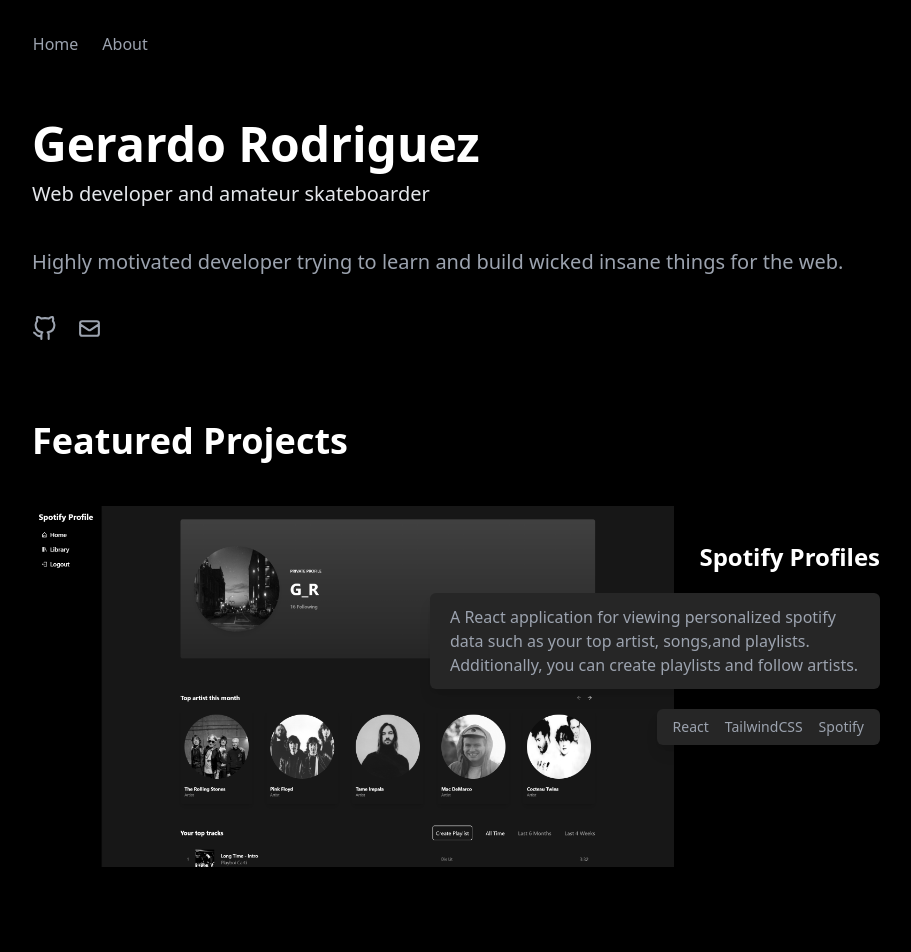
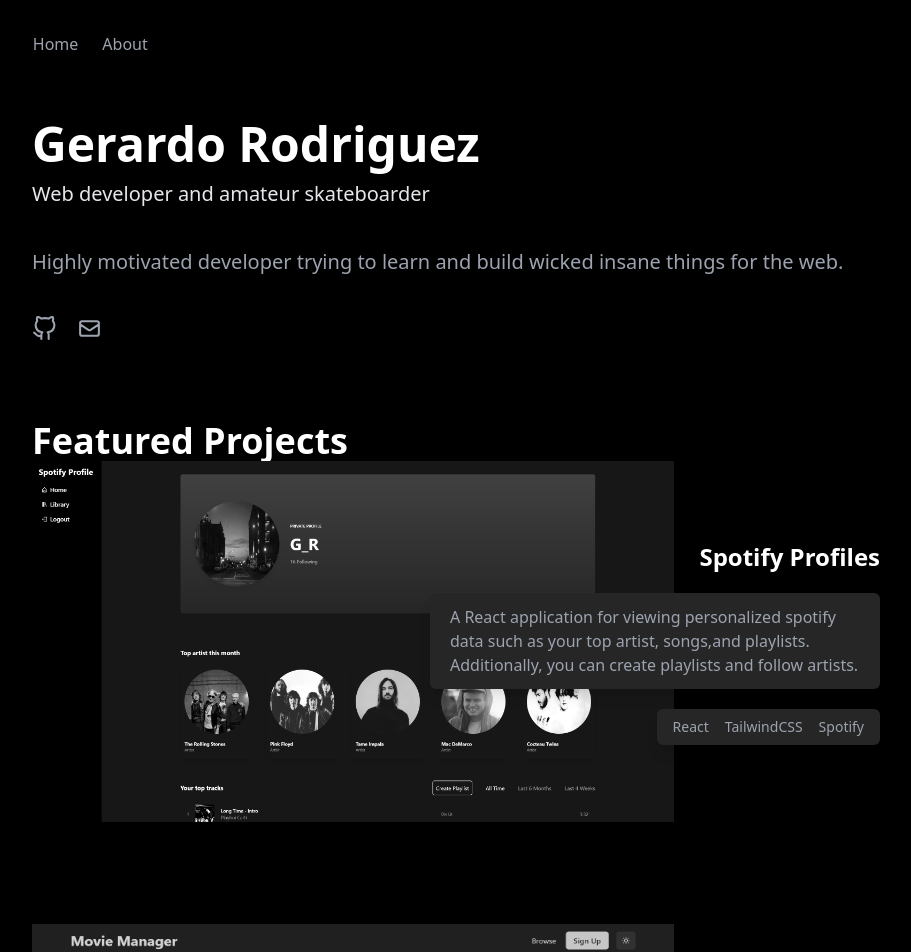
Before and after one commit to G-R3/gerar.dev, a Next.js app: page / in a window 1280 px wide. Shown: the top 952 px of the page, without its empty margins (180-1091 px from the left). Built offline with nearby package versions, Linux system fonts and the light colour scheme.

Commit message:
fix problem with images

```diff
--- a/src/components/Project.tsx
+++ b/src/components/Project.tsx
@@ -1,4 +1,5 @@
 import React, { FC } from "react";
+import Image from "next/image";
 import { motion } from "framer-motion";
 import type { ProjectType } from "../projects";
 
@@ -33,18 +34,22 @@
   return (
     <div className="flex gap-5 relative group">
       <motion.div
-        initial={{ opacity: 0, scale: 1.1 }}
+        initial={{ scale: 1.1, opacity: 0 }}
         viewport={{ once: true }}
         whileInView={{
           opacity: 1,
           scale: 1,
-          transition: { type: "spring", duration: 0.1, delay: 0.2 },
+          transition: { duration: 0.5 },
         }}
-        className="w-full md:w-[75%] h-[450px] bg-cover md:bg-contain bg-no-repeat bg-center grayscale group-hover:filter-none transition-all duration-[400ms]"
-        style={{
-          backgroundImage: `url('images/${image}')`,
-        }}
-      ></motion.div>
+        className="w-full md:w-[75%] h-fit bg-cover md:bg-contain bg-no-repeat bg-center grayscale group-hover:filter-none transition-all duration-[400ms]"
+      >
+        <Image
+          src={`/images/${image}`}
+          alt={title}
+          width={2400}
+          height={1350}
+        />
+      </motion.div>
       <div className="flex items-end flex-col px-2 mt-10 absolute right-0 md:mt-20">
         <motion.h4
           initial={{ opacity: 0, y: 100 }}
@@ -58,7 +63,7 @@
           initial={{ opacity: 0, y: 100 }}
           viewport={{ once: true }}
           whileInView={{ opacity: 1, y: 0 }}
-          className="text-gray-400 my-5 md:w-[450px] bg-neutral-800 py-3 px-5 rounded-md shadow-lg"
+          className="text-gray-400 my-5 bg-neutral-800 py-3 px-5 rounded-md shadow-lg md:w-[450px] "
         >
           {longDescription}
         </motion.p>
--- a/src/components/ProjectModal.tsx
+++ b/src/components/ProjectModal.tsx
@@ -84,13 +84,12 @@
               scale: 1,
               transition: { duration: 0.5 },
             }}
-            className="border border-neutral-800 w-full flex flex-col min-h-[200px] sm:min-h-[320px] relative"
           >
             <Image
               src={`/images/${image}`}
               alt={title}
-              layout="fill"
-              objectFit="cover"
+              width={2400}
+              height={1350}
             />
           </motion.div>
 
```
